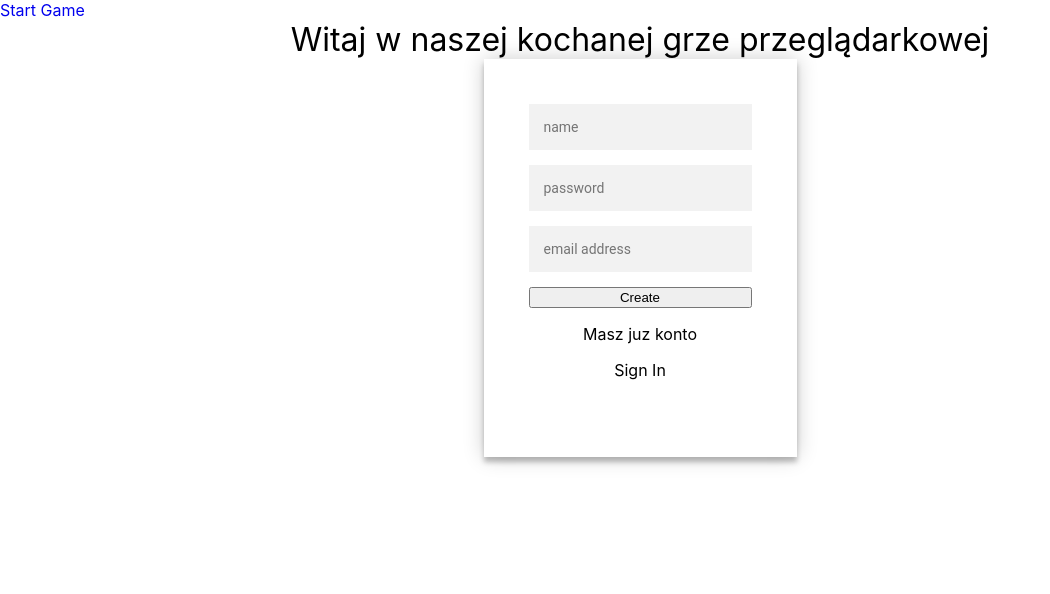
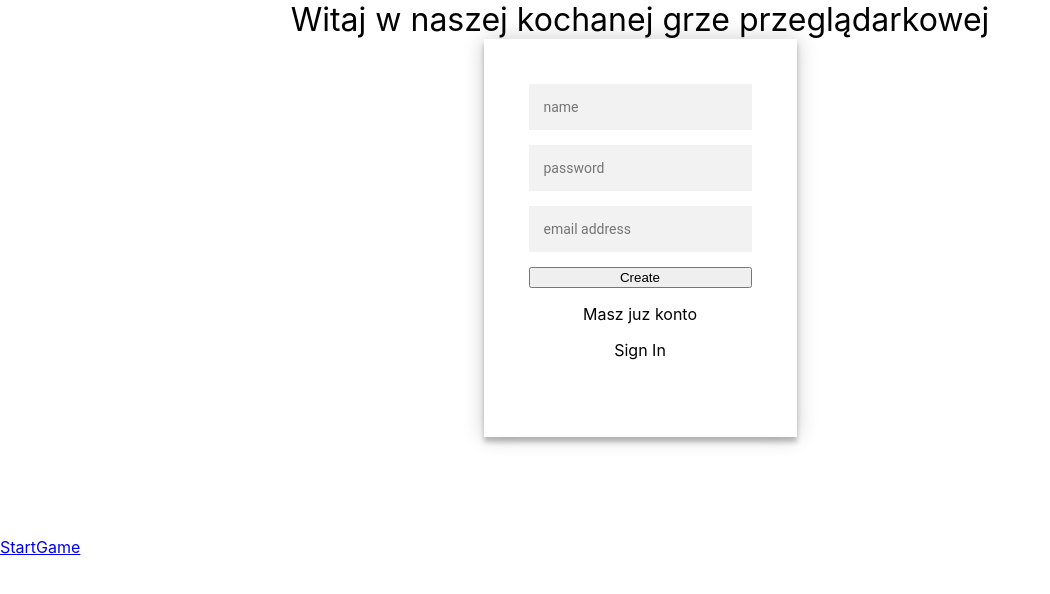
Before and after one commit to Dobry-Andrzej/Shooter-Game, a React (Create React App) app: page / in a window 1280 px wide. Shown: the top 594 px of the page, without its empty margins (0-1050 px from the left). Built offline with nearby package versions, Linux system fonts and the light colour scheme.

Commit message:
ukrycie linku do gry

```diff
--- a/src/components/menu/Menu.css
+++ b/src/components/menu/Menu.css
@@ -10,3 +10,6 @@
 .link {
     text-decoration: none;
 }
+.selectedLink {
+    display: none;
+}
--- a/src/components/menu/Menu.tsx
+++ b/src/components/menu/Menu.tsx
@@ -1,5 +1,5 @@
 import React, { Component } from 'react';
-import { BrowserRouter, Route, Link } from 'react-router-dom';
+import {BrowserRouter, Route, Link, NavLink} from 'react-router-dom';
 
 import './Menu.css';
 import Game from '../game/Game';
@@ -11,16 +11,16 @@ class MainMenu extends Component {
         return (
             <div className="menuContainer">
                 <BrowserRouter>
-                    <Link to="/"></Link>
-                                <Link className="link" to={{
-                                    pathname: '/join-game'
-                                }}>Start Game</Link>
+
                         <Route path="/join-game"
                                component={Game}
-                               exact  />
+                                 />
                     <Route path="/"
                            component={Login}
                            exact  />
+                    <NavLink to='/join-game'
+                        activeClassName="selectedLink"
+                    >StartGame</NavLink>
                 </BrowserRouter>
             </div>
         )
```
